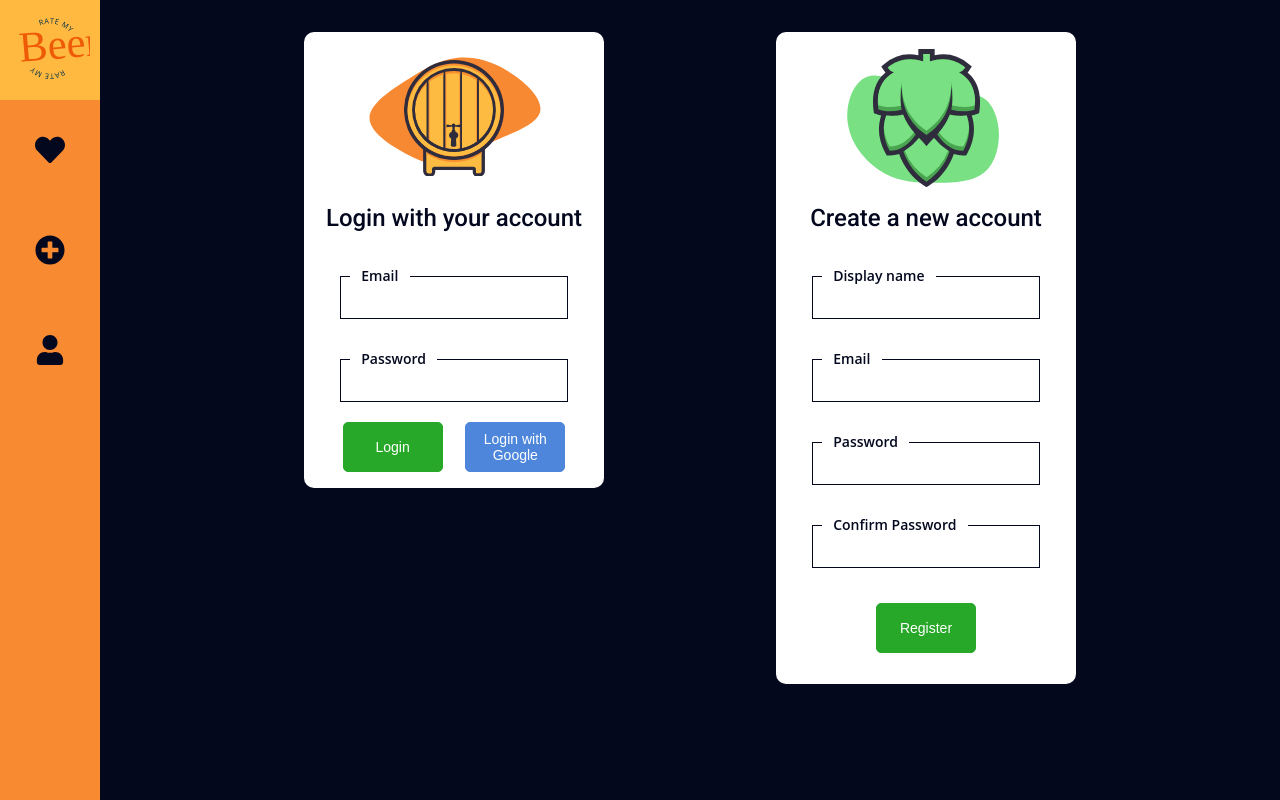
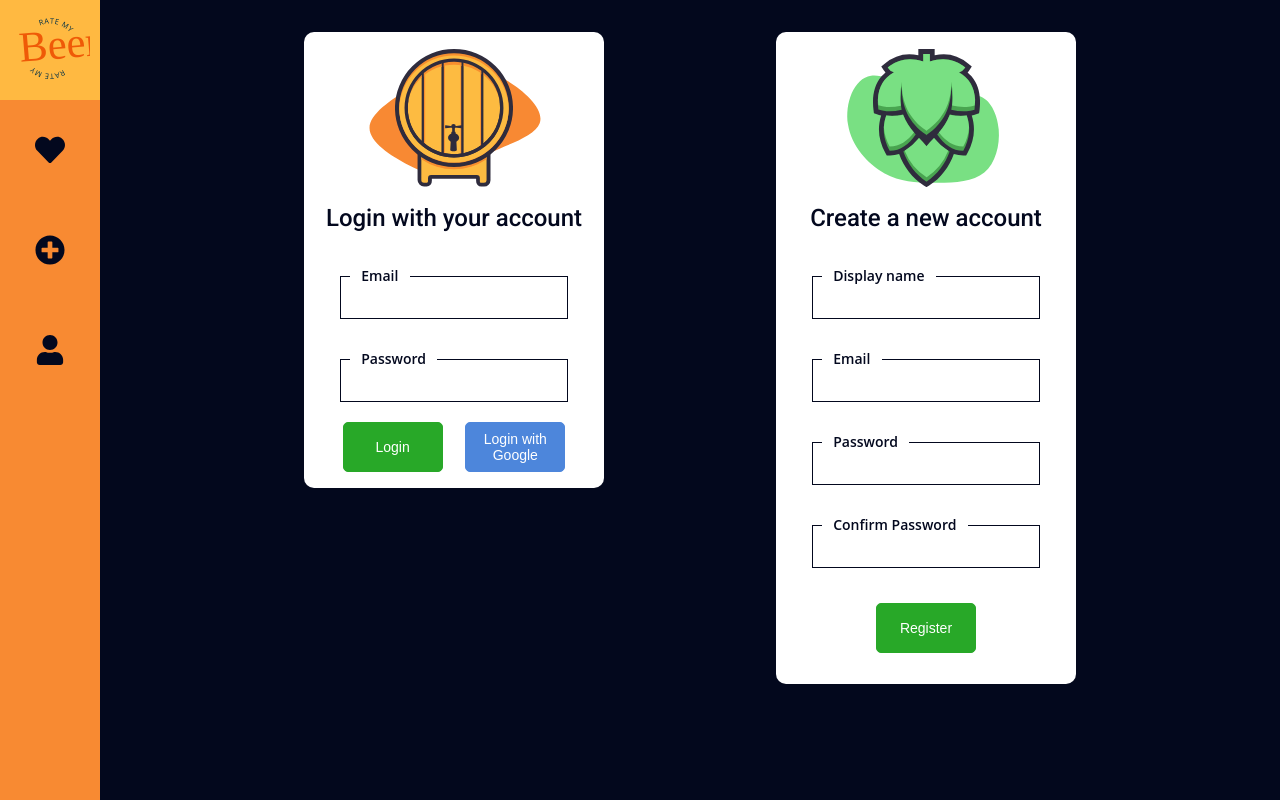
Before and after one commit to filipeccm/rate-my-beer, a React (Create React App) app: page /login in a window 1280 px wide. Built offline with nearby package versions, Linux system fonts and the light colour scheme; no server answers.

Commit message:
added logo

```diff
--- a/src/components/sign-in/SignIn.css
+++ b/src/components/sign-in/SignIn.css
@@ -1,10 +1,10 @@
 .sign-in-shape {
-  top: 0;
+  top: 10px;
   width: 220px;
   position: relative;
 }
 .sign-in-icon {
-  width: 100px;
+  width: 118px;
   position: absolute;
 }
 .login-buttons-container {
```
Also changed, not shown: public/logo192.png.
